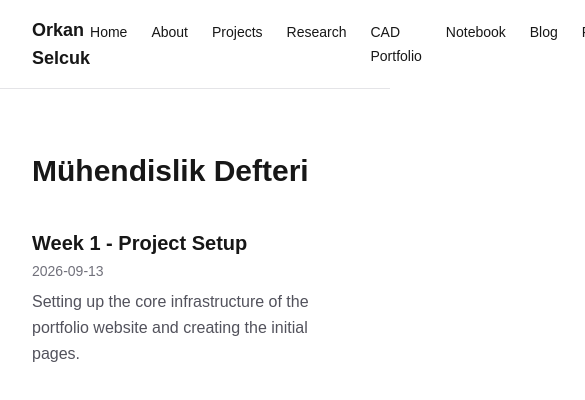
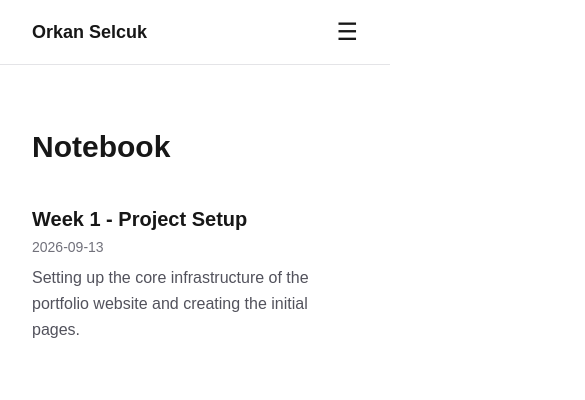
Before and after one commit to hypnoteizer/portfolio, a Next.js app: page /notebook in a window 390 px wide. Shown: the top 400 px of the page, 585 px wide, since content can reach past the window. Built offline with nearby package versions, Linux system fonts and the light colour scheme.

Commit message:
add responsive mobile menu to navbar

```diff
--- a/app/notebook/page.tsx
+++ b/app/notebook/page.tsx
@@ -6,7 +6,7 @@ export default function Notebook() {
 
   return (
     <main className="max-w-2xl mx-auto px-8 py-16">
-      <h1 className="text-3xl font-bold mb-10">Mühendislik Defteri</h1>
+      <h1 className="text-3xl font-bold mb-10">Notebook</h1>
 
       <ul className="flex flex-col gap-8">
         {entries.map((entry) => (
--- a/components/Navbar.tsx
+++ b/components/Navbar.tsx
@@ -1,4 +1,7 @@
+"use client";
+
 import Link from "next/link";
+import { useState } from "react";
 
 const navItems = [
   { label: "Home", href: "/", available: true },
@@ -13,10 +16,15 @@ const navItems = [
 ];
 
 export default function Navbar() {
+  const [isOpen, setIsOpen] = useState(false);
+
   return (
-    <nav className="flex items-center justify-between px-8 py-4 border-b border-zinc-200">
+    <nav className="border-b border-zinc-200">
+      <div className="flex items-center justify-between px-8 py-4">
         <span className="font-semibold text-lg">Orkan Selcuk</span>
-      <ul className="flex gap-6">
+
+        {/* Masaüstü menü */}
+        <ul className="hidden md:flex gap-6">
           {navItems.map((item) => (
             <li key={item.label}>
               {item.available ? (
@@ -31,6 +39,39 @@ export default function Navbar() {
             </li>
           ))}
         </ul>
+
+        {/* Mobil hamburger butonu */}
+        <button
+          onClick={() => setIsOpen(!isOpen)}
+          className="md:hidden text-2xl"
+          aria-label="Menüyü aç/kapat"
+        >
+          {isOpen ? "✕" : "☰"}
+        </button>
+      </div>
+
+      {/* Mobil açılır menü */}
+      {isOpen && (
+        <ul className="md:hidden flex flex-col gap-4 px-8 pb-4">
+          {navItems.map((item) => (
+            <li key={item.label}>
+              {item.available ? (
+                <Link
+                  href={item.href}
+                  onClick={() => setIsOpen(false)}
+                  className="text-sm hover:text-blue-600"
+                >
+                  {item.label}
+                </Link>
+              ) : (
+                <span className="text-sm text-zinc-400 cursor-not-allowed">
+                  {item.label}
+                </span>
+              )}
+            </li>
+          ))}
+        </ul>
+      )}
     </nav>
   );
 }
```
Lines whose indentation alone changed are shown as unchanged.
